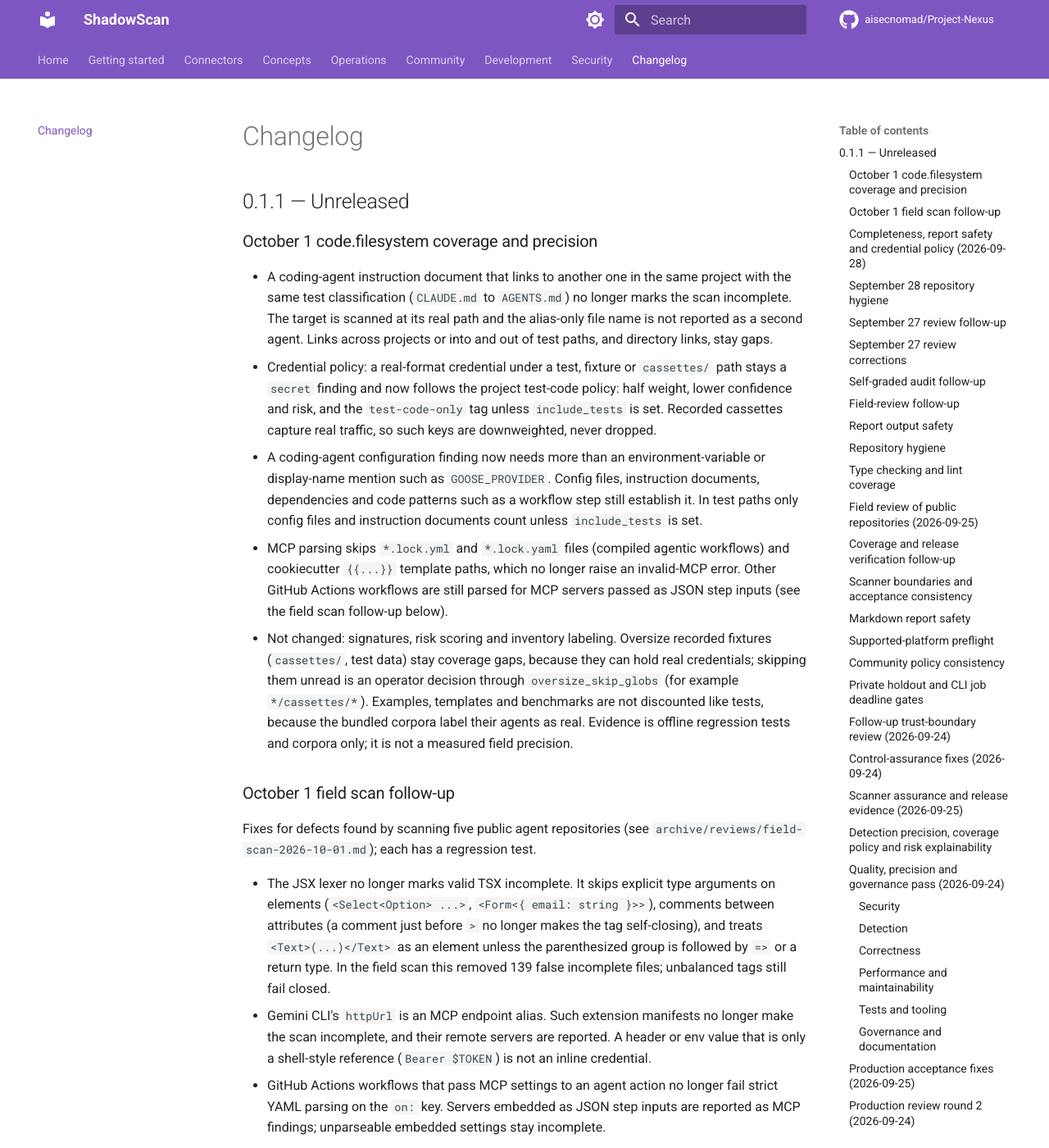
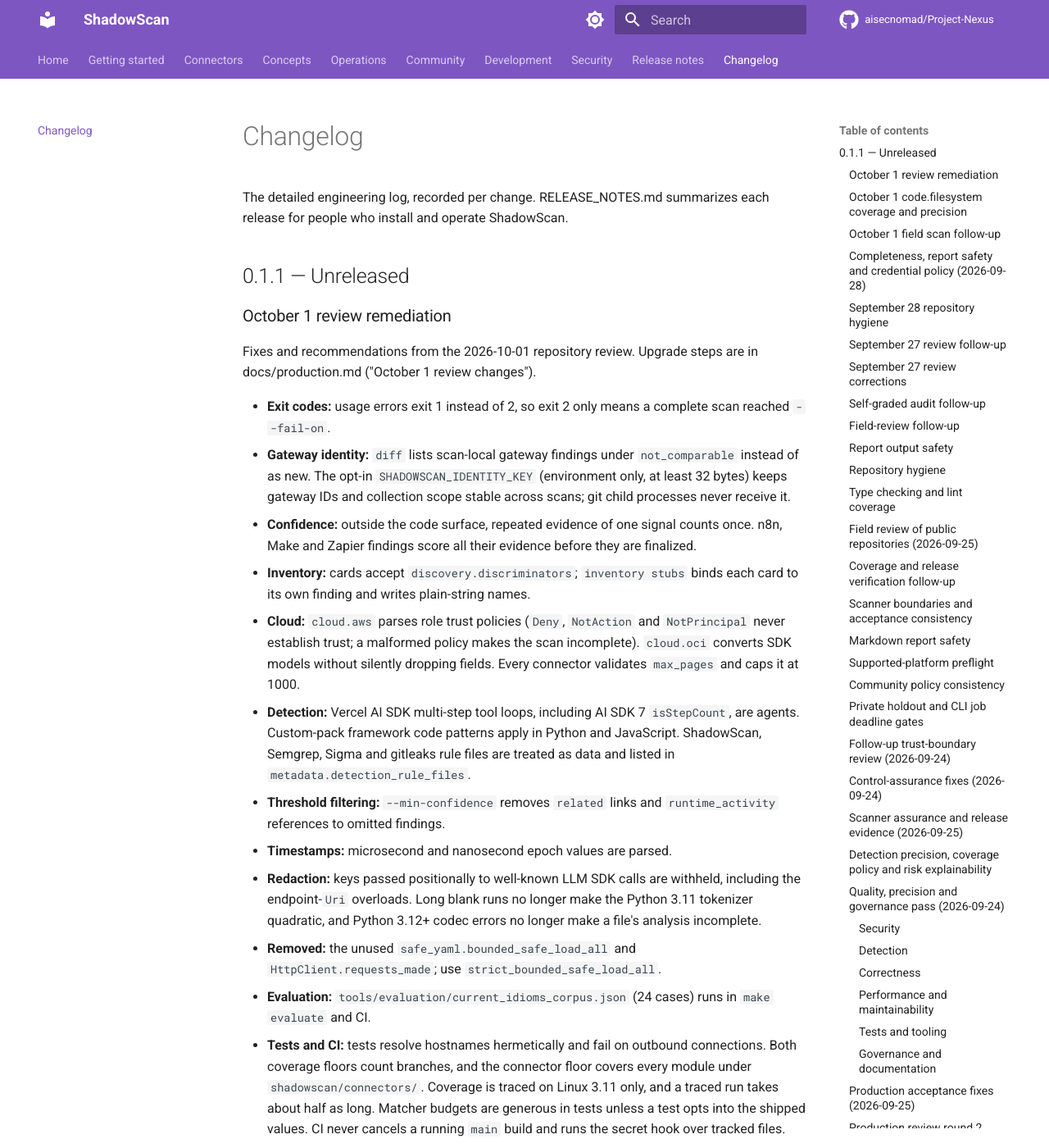
Before and after one commit to aisecnomad/Project-Nexus, an MkDocs documentation site: the page built from docs/changelog.md, in a window 1280 px wide and 1400 px high. Shown: the whole window at 82% size. Built offline with MkDocs 1.6.1 and Material for MkDocs 9.7.7, drawn with Linux system fonts in a browser that asks for light colours; comment, search, counter and statistics services are not loaded; some of the changed text lies outside the part shown.

Commit message:
Add user-facing release notes and the review changelog entry
CHANGELOG.md is a detailed per-change engineering log; for 0.1.1 it runs
to about 10,000 words, which buries what an operator needs. Add
RELEASE_NOTES.md, a per-release summary for people who install, configure
or operate ShadowScan: upgrade actions, changes in scan results, security
properties and known limitations, linking to the changelog and the rollout
guide for detail. It is included in the docs site like the changelog and
linked from the README.

Record the review remediation in the changelog as one short section that
points to the rollout guide.

Co-Authored-By: Claude Opus 5.5 <noreply@anthropic.com>
Claude-Session: https://claude.ai/code/session_01MgqwgJ3mZY4AfBY9zQH3vZ
Signed-off-by: Claude <noreply@anthropic.com>

```diff
--- a/CHANGELOG.md
+++ b/CHANGELOG.md
@@ -1,6 +1,55 @@
 # Changelog
 
+The detailed engineering log, recorded per change. RELEASE_NOTES.md
+summarizes each release for people who install and operate ShadowScan.
+
 ## 0.1.1 — Unreleased
+
+### October 1 review remediation
+
+Fixes and recommendations from the 2026-10-01 repository review. Upgrade
+steps are in docs/production.md ("October 1 review changes").
+
+- **Exit codes:** usage errors exit 1 instead of 2, so exit 2 only means a
+  complete scan reached `--fail-on`.
+- **Gateway identity:** `diff` lists scan-local gateway findings under
+  `not_comparable` instead of as new. The opt-in `SHADOWSCAN_IDENTITY_KEY`
+  (environment only, at least 32 bytes) keeps gateway IDs and collection scope
+  stable across scans; git child processes never receive it.
+- **Confidence:** outside the code surface, repeated evidence of one signal
+  counts once. n8n, Make and Zapier findings score all their evidence before
+  they are finalized.
+- **Inventory:** cards accept `discovery.discriminators`; `inventory stubs`
+  binds each card to its own finding and writes plain-string names.
+- **Cloud:** `cloud.aws` parses role trust policies (`Deny`, `NotAction` and
+  `NotPrincipal` never establish trust; a malformed policy makes the scan
+  incomplete). `cloud.oci` converts SDK models without silently dropping
+  fields. Every connector validates `max_pages` and caps it at 1000.
+- **Detection:** Vercel AI SDK multi-step tool loops, including AI SDK 7
+  `isStepCount`, are agents. Custom-pack framework code patterns apply in
+  Python and JavaScript. ShadowScan, Semgrep, Sigma and gitleaks rule files are
+  treated as data and listed in `metadata.detection_rule_files`.
+- **Threshold filtering:** `--min-confidence` removes `related` links and
+  `runtime_activity` references to omitted findings.
+- **Timestamps:** microsecond and nanosecond epoch values are parsed.
+- **Redaction:** keys passed positionally to well-known LLM SDK calls are
+  withheld, including the endpoint-`Uri` overloads. Long blank runs no longer
+  make the Python 3.11 tokenizer quadratic, and Python 3.12+ codec errors no
+  longer make a file's analysis incomplete.
+- **Removed:** the unused `safe_yaml.bounded_safe_load_all` and
+  `HttpClient.requests_made`; use `strict_bounded_safe_load_all`.
+- **Evaluation:** `tools/evaluation/current_idioms_corpus.json` (24 cases)
+  runs in `make evaluate` and CI.
+- **Tests and CI:** tests resolve hostnames hermetically and fail on outbound
+  connections. Both coverage floors count branches, and the connector floor
+  covers every module under `shadowscan/connectors/`. Coverage is traced on
+  Linux 3.11 only, and a traced run takes about half as long. Matcher budgets
+  are generous in tests unless a test opts into the shipped values. CI never
+  cancels a running `main` build and runs the secret hook over tracked files.
+- **Governance and docs:** `.github/rulesets/main.json` versions the intended
+  `main` ruleset; the README regains its project-status section and an OpenSSF
+  Scorecard badge; RELEASE_NOTES.md summarizes releases for users; ADR-004
+  and ADR-005 propose a parsing strategy and code-scanner module boundaries.
 
 ### October 1 code.filesystem coverage and precision
 
--- a/mkdocs.yml
+++ b/mkdocs.yml
@@ -116,6 +116,7 @@ nav:
           - "ADR-004: Source parsing strategy": adrs/004-source-parsing-strategy.md
           - "ADR-005: Code scanner module boundaries": adrs/005-code-scanner-module-boundaries.md
   - Security: security.md
+  - Release notes: release-notes.md
   - Changelog: changelog.md
 
 extra:
```
Also changed, not shown: README.md (+1 -1 lines), RELEASE_NOTES.md (added, +77 -0 lines), docs/release-notes.md (added, +5 -0 lines).
